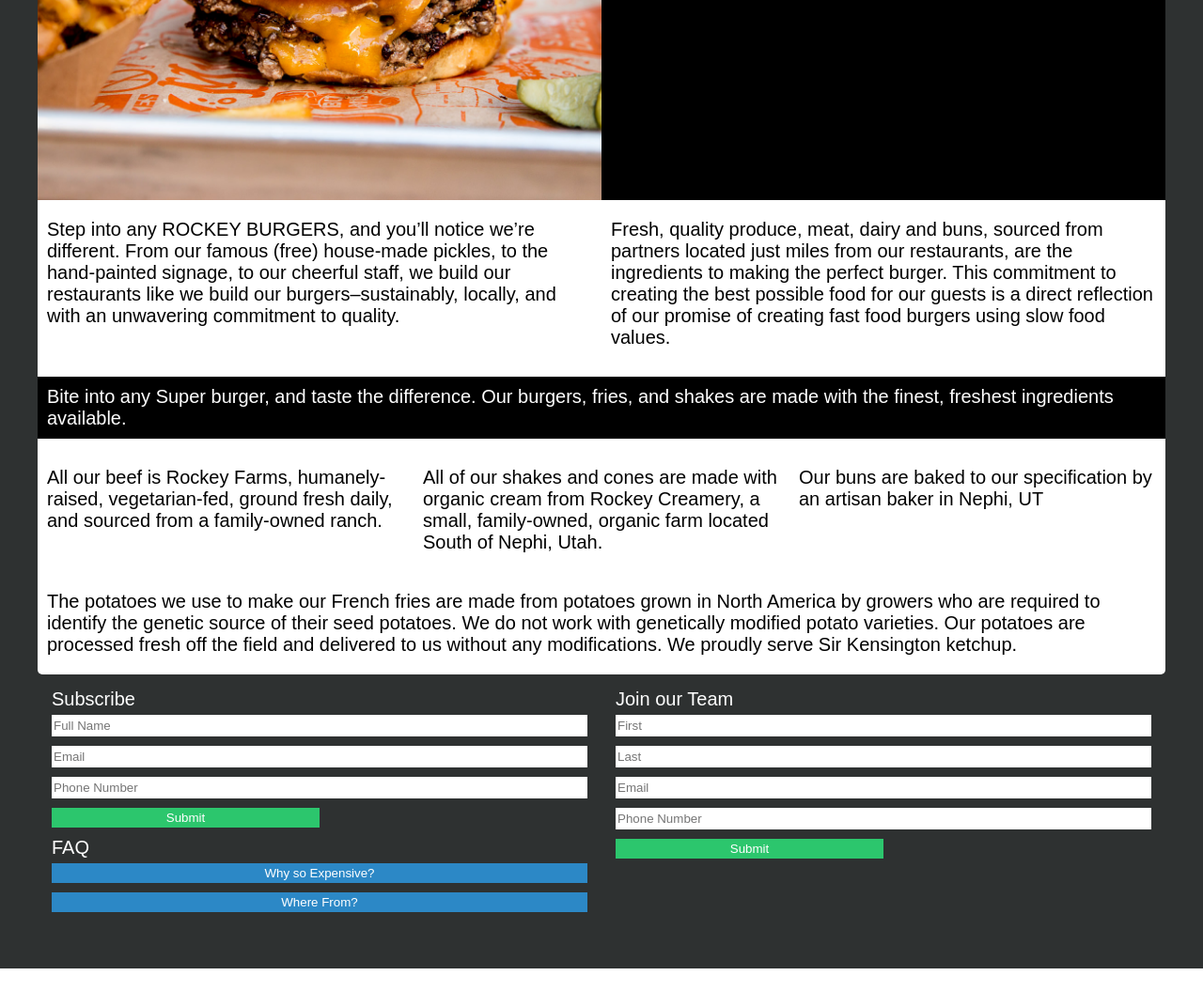
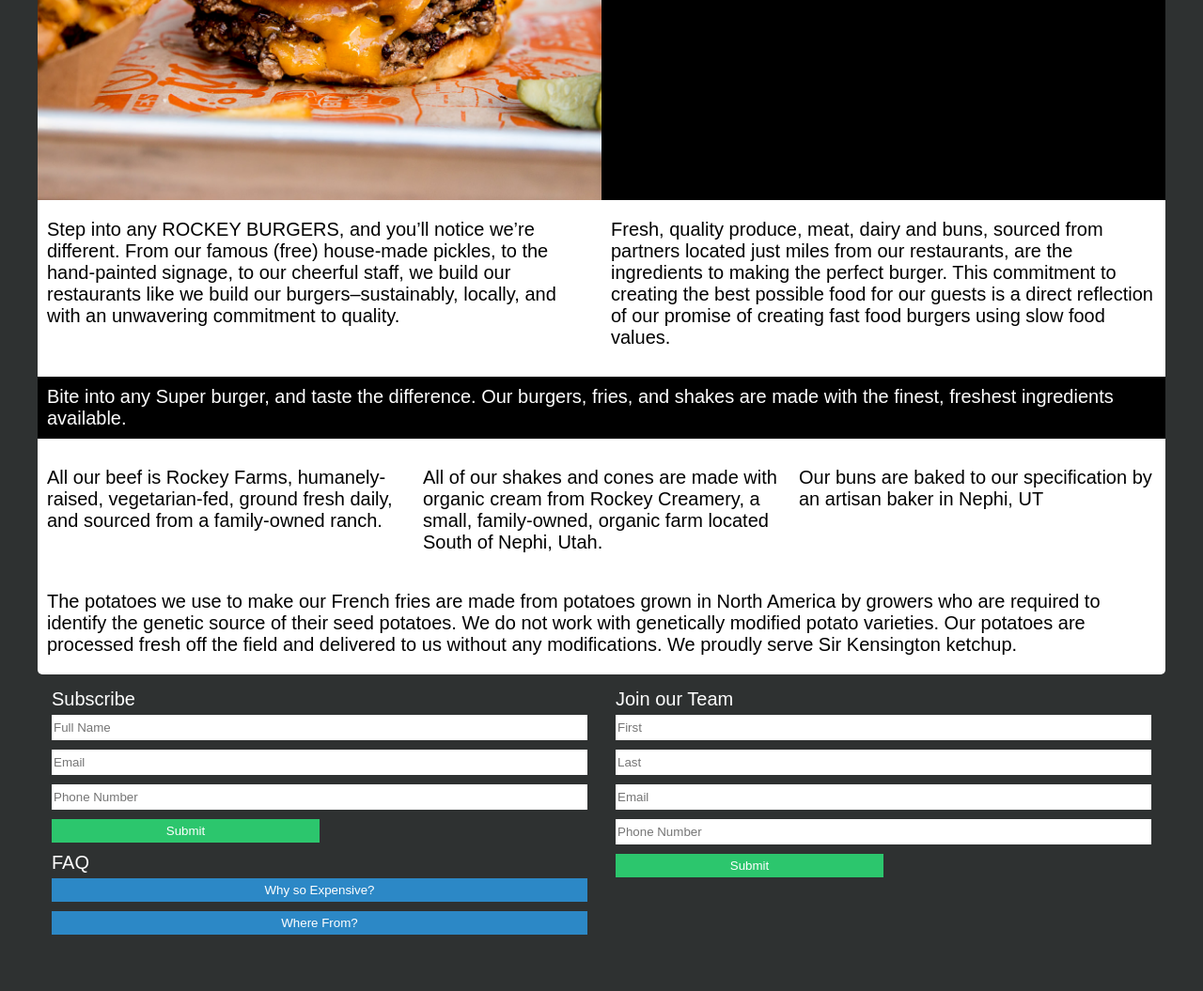
Before and after one commit to bentleygmurphy/rockey-burgers, a plain HTML site: page index.html in a window 1280 px wide. Shown: the part 396-1451 px from the top of the page at 94% size. Before the commit the page ends 1427 px from the top, so only its background shows below. Drawn offline with Linux system fonts and the light colour scheme.

Commit message:
Changed the height of the footer inputs

```diff
--- a/css/style.css
+++ b/css/style.css
@@ -133,7 +133,7 @@
     margin-top: 5px;
     margin-bottom: 5px;
     border: none;
-    height: 21px;
+    height: 25px;
 }
 
 .subBtn {
@@ -153,7 +153,7 @@
 .faqBtn {
     width: 100%;
     border: none;
-    height: 21px;
+    height: 25px;
     background-color: #2c88c6;
     color: white;
     margin-top: 5px;
```
